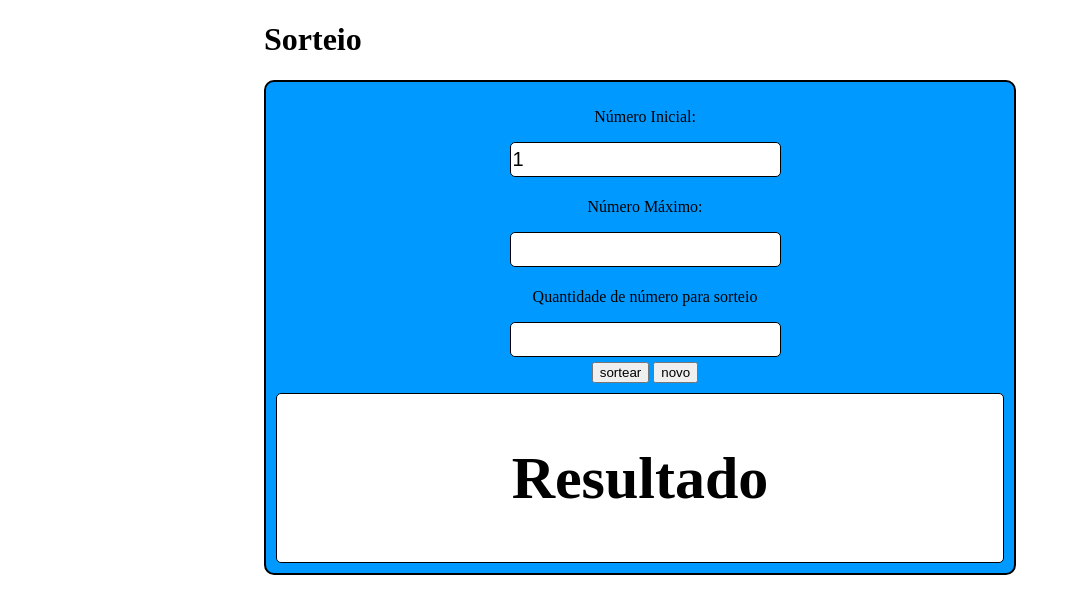
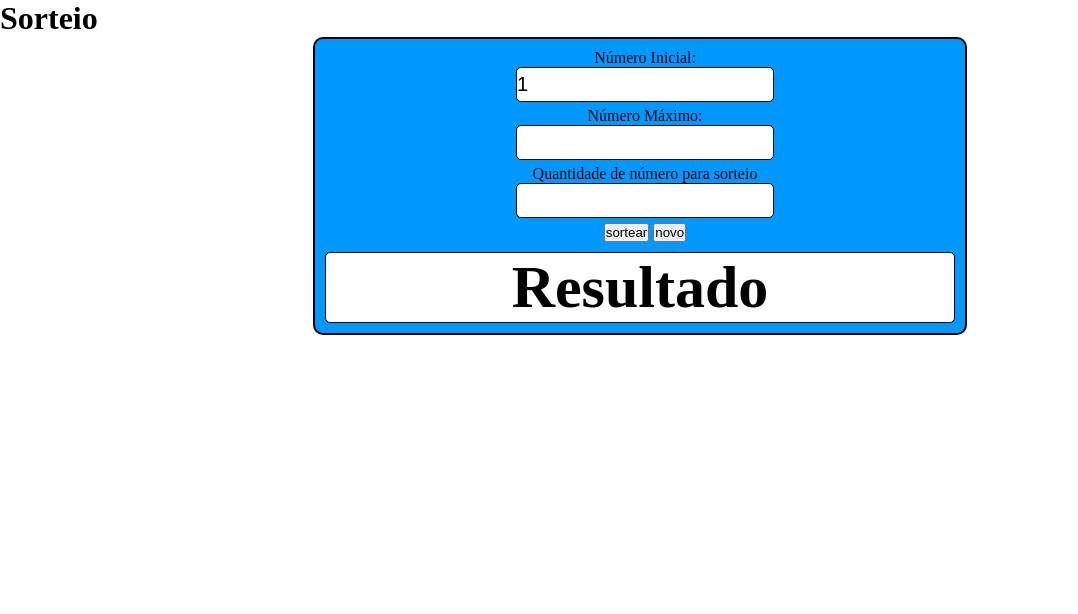
Before and after one commit to raphaelz3/sorteio.randomnumberJS, a plain HTML site: page index.html in a window 1280 px wide. Shown: the whole page, without its empty margins (0-1078 px from the left). Drawn offline with Linux system fonts and the light colour scheme.

Commit message:
arquivo css

```diff
--- a/style/style.css
+++ b/style/style.css
@@ -1,10 +1,11 @@
-body{
-    padding-right: 20%;
-    padding-left: 20%;
-
+*{
+    padding: 0;
+    margin: 0;
 }
 
 #theForm{
+    width: 50%;
+    height: 10%;
     border: 2px solid black;
     border-radius: 10px;
     padding-left: 10px;
```
